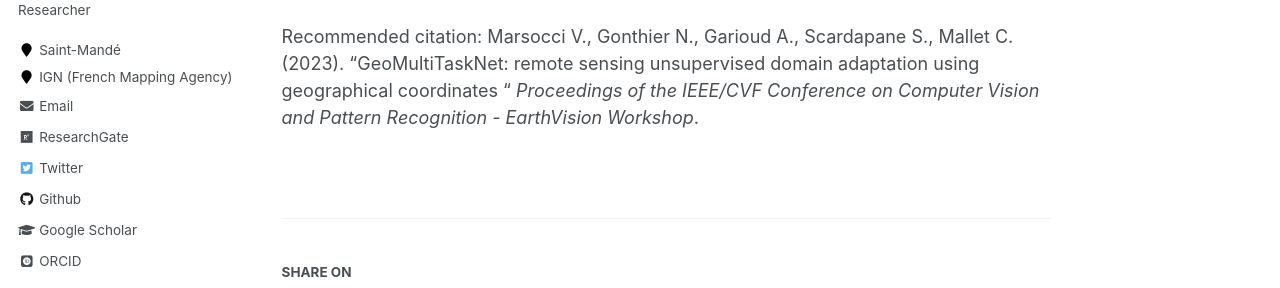
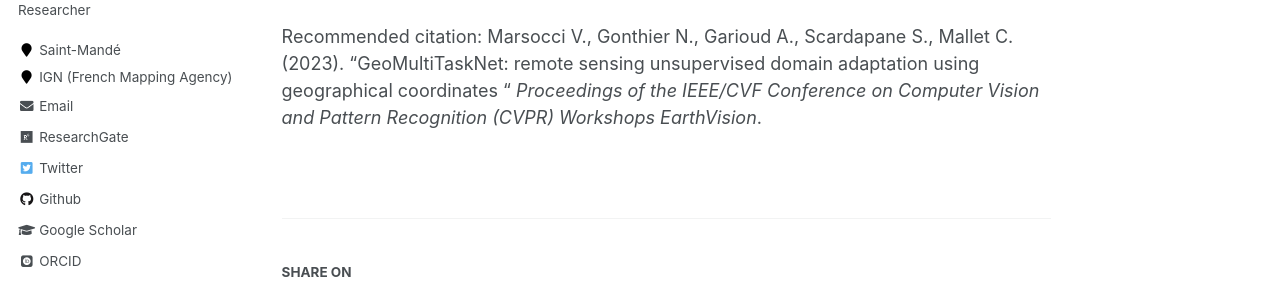
Before and after one commit to ngonthier/ngonthier.github.io, a Jekyll site: the page built from _publications/2023-GeoMultiTaskNet-EarthVision.md, in a window 1280 px wide and 900 px high, scrolled down 1312 px. Shown: the part 273-561 px from the top of the window. Built offline with Jekyll 4.4.1, drawn with Linux system fonts in a browser that asks for light colours; some web fonts are replaced; some of the changed text lies outside the part shown.

Commit message:
Update 2023-GeoMultiTaskNet-EarthVision.md

```diff
--- a/_publications/2023-GeoMultiTaskNet-EarthVision.md
+++ b/_publications/2023-GeoMultiTaskNet-EarthVision.md
@@ -6,7 +6,7 @@ excerpt: 'This paper is about domain adaptation in remote sensing based on using
 date: 2023-04-19
 venue: 'preprint'
 #paperurl:
-citation: 'Marsocci V. (2023). &quot;GeoMultiTaskNet: remote sensing unsupervised domain adaptation using geographical coordinates&quot; <i>EarthVision Workshop CVPR</i>.'
+citation: 'Marsocci V. (2023). &quot;GeoMultiTaskNet: remote sensing unsupervised domain adaptation using geographical coordinates&quot; <i>CVPR Workshops EarthVision</i>.'
 ---
 
 [Valerio Marsocci](http://cedric.cnam.fr/lab/author/vmarsocci/), **Nicolas Gonthier**, [Anatol Garioud](https://scholar.google.fr/citations?user=6c9QX2AAAAAJ&hl=fr), [Simone Scardapane](https://www.sscardapane.it/), [Clément Mallet](https://www.umr-lastig.fr/clement-mallet/)
@@ -27,4 +27,4 @@ Keywords
 ![Radiometric discrepancies of the aerial images between domains](https://ngonthier.github.io/images/radiometric.png)
 
 Recommended citation: Marsocci V., Gonthier N., Garioud A., Scardapane S., Mallet C. (2023). "GeoMultiTaskNet: remote sensing unsupervised domain adaptation using geographical coordinates
-" <i>Proceedings of the IEEE/CVF Conference on Computer Vision and Pattern Recognition - EarthVision Workshop</i>.
+" <i>Proceedings of the IEEE/CVF Conference on Computer Vision and Pattern Recognition (CVPR) Workshops EarthVision</i>.
```
